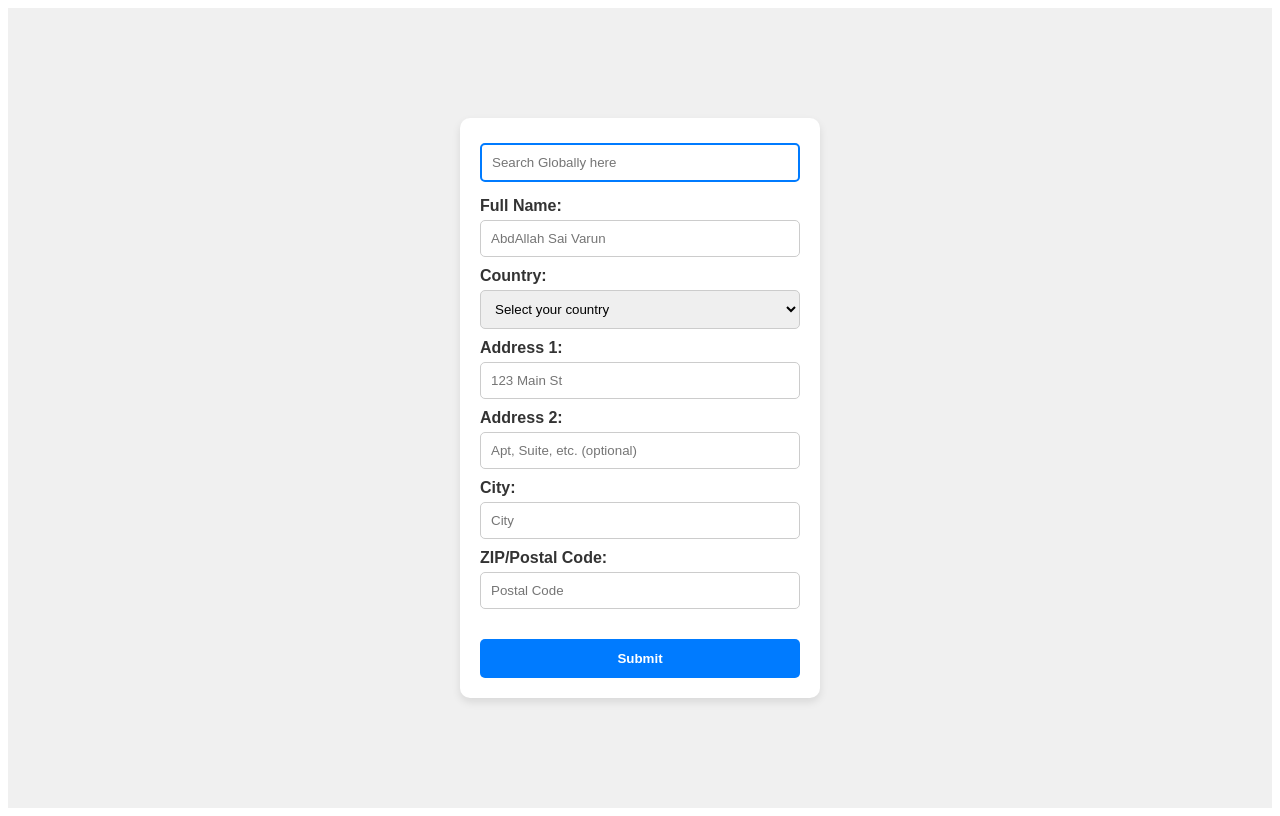
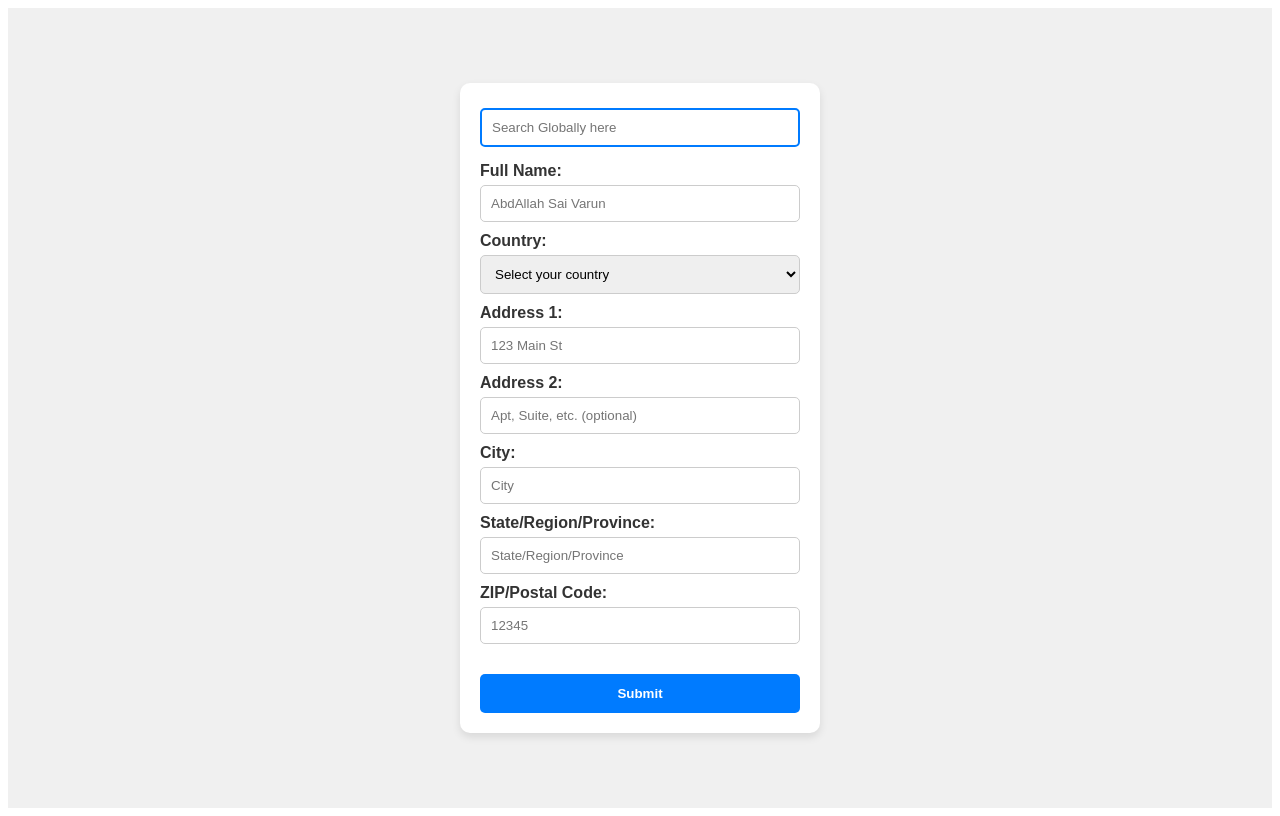
Before and after one commit to varuntej07/AddressArchitect, a React (Create React App) app in the folder client/: page / in a window 1280 px wide. Built offline with nearby package versions, Linux system fonts and the light colour scheme.

Commit message:
Make zip to take only five digitts. Allow users to manually add their State/Regions/Province

```diff
--- a/client/src/App.js
+++ b/client/src/App.js
@@ -166,24 +166,26 @@ function HomePage() {
                     <input type="text" name="city" placeholder="City" value={address.city} onChange={handleInputChange} required />
                 </label>
 
-                {address.country && (
+                {address.country && regionData[address.country] ? (
                     <label>
-                        {address.country === "United States" || address.country === "Canada" ? "State/Province" : "State/Region/Province"}:
-                        <select name="state" value={address.state} onChange={handleInputChange} required={regionData[address.country]}>
-                            <option value="" disabled>Select your state/region/province</option>
-                            {(regionData[address.country] || []).map((region, index) => (
+                        {address.country === "United States" || address.country === "Canada" ? "State/Province" : "Region"}:
+                        <select name="state" value={address.state} onChange={handleInputChange}  required={regionData[address.country]}>
+                            <option value="">Select a {address.country === "United States" || address.country === "Canada" ? "State/Province" : "Region"}</option>
+                            {regionData[address.country].map((region, index) => (
                                 <option key={index} value={region}>{region}</option>
                             ))}
-                            {!(regionData[address.country]) && (
-                                <option value="Other">Other</option>
-                            )}
                         </select>
+                    </label>
+                ) : (
+                    <label>
+                        State/Region/Province:
+                        <input type="text" name="state" placeholder= "State/Region/Province" value={address.state} onChange={handleInputChange} />
                     </label>
                 )}
 
                 <label>
                     ZIP/Postal Code:
-                    <input type="text" name="postalCode" placeholder="Postal Code" value={address.postalCode} onChange={handleInputChange} required pattern="[0-9]*"/>
+                    <input type="text" name="postalCode" placeholder="12345" value={address.postalCode} onChange={handleInputChange} required pattern="[0-9]{5}"/>
                 </label>
                 <button type="submit">Submit</button>
             </form>
```
